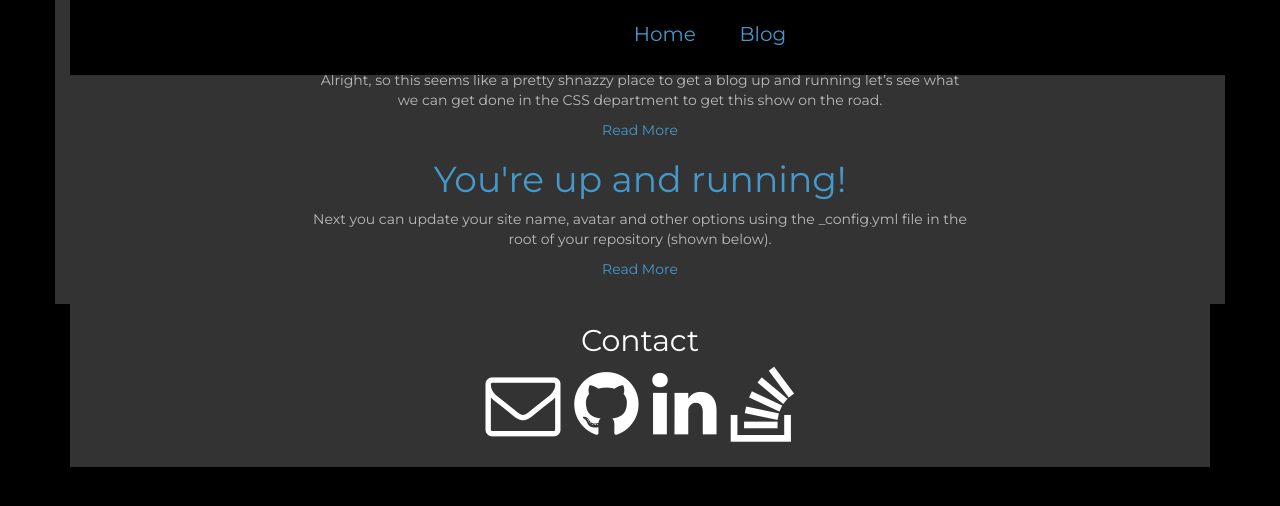
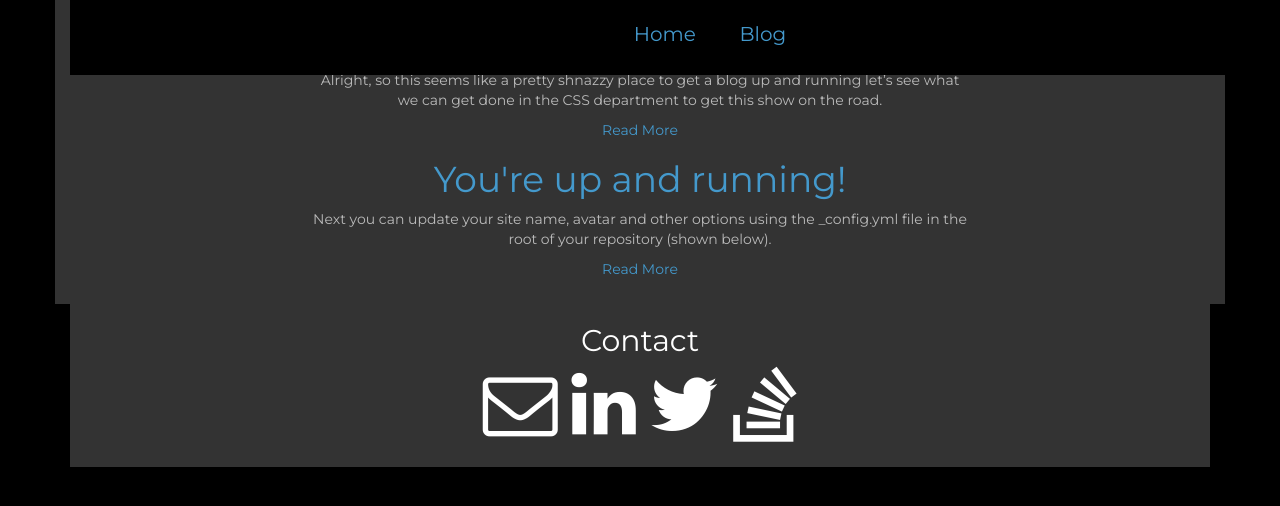
Before and after one commit to dns-mcdaid/dns-mcdaid.github.io, a Jekyll site: the page built from blog/index.html, in a window 1280 px wide. Shown: the top 506 px of the page. Built offline with Jekyll 4.4.1, drawn with Linux system fonts in a browser that asks for light colours; nearby versions of some CDN libraries; Markdown is read by kramdown in place of the engine named in the settings.

Commit message:
Fix icons to pull from FontAwesome.

```diff
--- a/_config.yml
+++ b/_config.yml
@@ -3,7 +3,7 @@
 #
 
 # Name of your site (displayed in the header)
-name: Rajah Bimmy
+name: Dennis McDaid
 
 # Short bio or description (displayed in the header)
 description: Web Developer from New York
@@ -21,7 +21,7 @@
   email: dennis.mcdaid@nyu.edu
   facebook:
   flickr:
-  github: barryclark/jekyll-now
+  github:
   instagram:
   linkedin: https://www.linkedin.com/in/dennis-mcdaid-1022b3b2
   pinterest:
--- a/_includes/svg-icons.html
+++ b/_includes/svg-icons.html
@@ -1,13 +1,13 @@
-{% if site.footer-links.dribbble %}<a href="https://dribbble.com/{{ site.footer-links.dribbble }}"><i class="svg-icon dribbble"></i></a>{% endif %}
+{% if site.footer-links.dribbble %}<a href="https://dribbble.com/{{ site.footer-links.dribbble }}"><i class="fa fa-dribbble fa-5x"></i></a>{% endif %}
 {% if site.footer-links.email %}<a href="mailto:{{ site.footer-links.email }}"><i class="fa fa-envelope-o fa-5x"></i></a>{% endif %}
-{% if site.footer-links.facebook %}<a href="https://www.facebook.com/{{ site.footer-links.facebook }}"><i class="svg-icon facebook"></i></a>{% endif %}
-{% if site.footer-links.flickr %}<a href="https://www.flickr.com/{{ site.footer-links.flickr }}"><i class="svg-icon flickr"></i></a>{% endif %}
+{% if site.footer-links.facebook %}<a href="https://www.facebook.com/{{ site.footer-links.facebook }}"><i class="fa fa-facebook fa-5x"></i></a>{% endif %}
+{% if site.footer-links.flickr %}<a href="https://www.flickr.com/{{ site.footer-links.flickr }}"><i class="fa fa-flickr fa-5x"></i></a>{% endif %}
 {% if site.footer-links.github %}<a href="https://github.com/{{ site.footer-links.github }}"><i class="fa fa-github fa-5x"></i></a>{% endif %}
-{% if site.footer-links.instagram %}<a href="https://instagram.com/{{ site.footer-links.instagram }}"><i class="svg-icon instagram"></i></a>{% endif %}
+{% if site.footer-links.instagram %}<a href="https://instagram.com/{{ site.footer-links.instagram }}"><i class="fa fa-instagram fa-5x"></i></a>{% endif %}
 {% if site.footer-links.linkedin %}<a href="https://www.linkedin.com/in/{{ site.footer-links.linkedin }}"><i class="fa fa-linkedin fa-5x"></i></a>{% endif %}
-{% if site.footer-links.pinterest %}<a href="https://www.pinterest.com/{{ site.footer-links.pinterest }}"><i class="svg-icon pinterest"></i></a>{% endif %}
-{% if site.footer-links.rss %}<a href="{{ site.baseurl }}/feed.xml"><i class="svg-icon rss"></i></a>{% endif %}
-{% if site.footer-links.twitter %}<a href="https://www.twitter.com/{{ site.footer-links.twitter }}"><i class="svg-icon twitter"></i></a>{% endif %}
+{% if site.footer-links.pinterest %}<a href="https://www.pinterest.com/{{ site.footer-links.pinterest }}"><i class="fa fa-pinterest fa-5x"></i></a>{% endif %}
+{% if site.footer-links.rss %}<a href="{{ site.baseurl }}/feed.xml"><i class="fa fa-rss"></i></a>{% endif %}
+{% if site.footer-links.twitter %}<a href="https://www.twitter.com/{{ site.footer-links.twitter }}"><i class="fa fa-twitter fa-5x"></i></a>{% endif %}
 {% if site.footer-links.stackoverflow %}<a href="http://stackoverflow.com/{{ site.footer-links.stackoverflow }}"><i class="fa fa-stack-overflow fa-5x"></i></a>{% endif %}
-{% if site.footer-links.youtube %}<a href="https://youtube.com/{{ site.footer-links.youtube }}"><i class="svg-icon youtube"></i></a>{% endif %}
-{% if site.footer-links.googleplus %}<a href="https://plus.google.com/{{ site.footer-links.googleplus }}"><i class="svg-icon googleplus"></i></a>{% endif %}
+{% if site.footer-links.youtube %}<a href="https://youtube.com/{{ site.footer-links.youtube }}"><i class="fa fa-youtube fa-5x"></i></a>{% endif %}
+{% if site.footer-links.googleplus %}<a href="https://plus.google.com/{{ site.footer-links.googleplus }}"><i class="fa fa-googleplus fa-5x"></i></a>{% endif %}
--- a/index.html
+++ b/index.html
@@ -34,7 +34,7 @@
 			</tr>
 			<tr>
 				<td>
-					<a href="#"><img src="images/stock.jpg" class="img-circle" alt="Music" height="250px" width="250px"></a>
+					<a href="http://carteryu.github.io/Adagio"><img src="images/stock.jpg" class="img-circle" alt="Music" height="250px" width="250px"></a>
 				</td>
 				<td>
 					<a href="https://housing.nyu.edu/TechPortfolio/"><img src="images/room724.png" class="img-circle" alt="Room 724 Web App" height="250px" width="250px"></a>
```
Also changed, not shown: other parts of index.html (+2 -2 lines).
